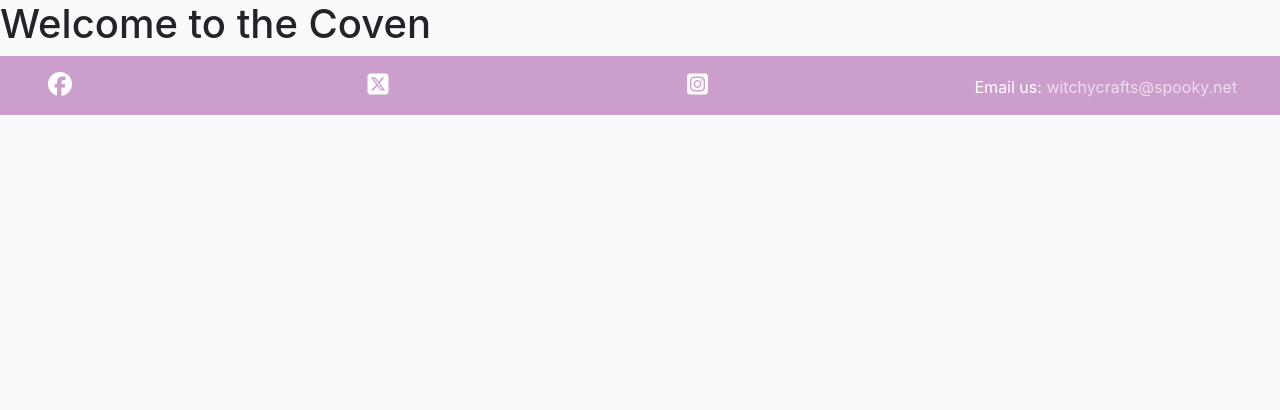
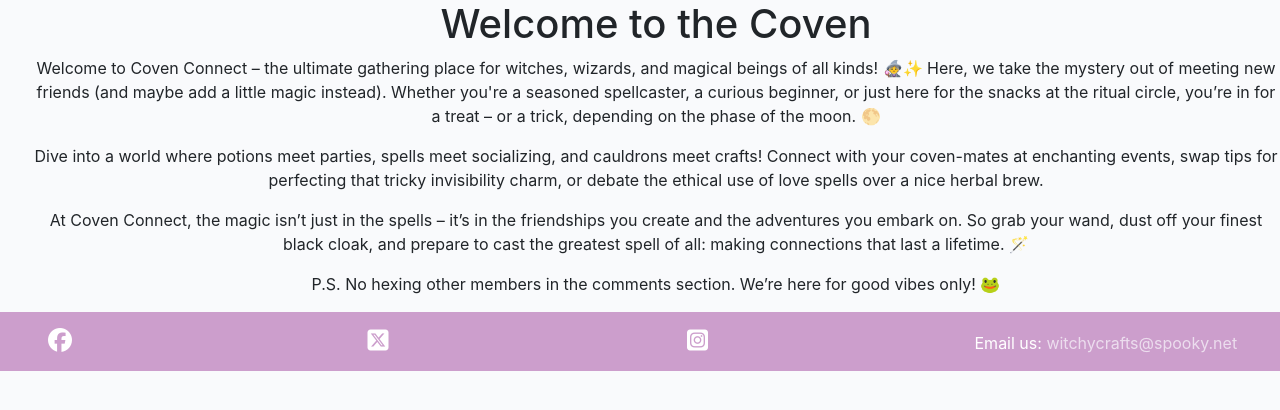
Before and after one commit to eva-may-JS/Individual-Full-Stack-Project, a Django app: page / in a window 1280 px wide. Shown: the part 60-470 px from the top of the page. Run offline with Django 4.2, Linux system fonts and the light colour scheme; some libraries are stand-ins or nearby versions.

Commit message:
Add Welcome text

```diff
--- a/home/templates/home/index.html
+++ b/home/templates/home/index.html
@@ -2,6 +2,23 @@
 {% load static %}
 {% block content %}
 
+<div id="welcome">
 <h1>Welcome to the Coven</h1>
 
+<p>Welcome to Coven Connect – the ultimate gathering place for witches, wizards, and magical beings of all kinds! 🧙‍♀️✨
+    Here, we take the mystery out of meeting new friends (and maybe add a little magic instead). Whether you're a
+    seasoned spellcaster, a curious beginner, or just here for the snacks at the ritual circle, you’re in for a treat –
+    or a trick, depending on the phase of the moon. 🌕 </p>
+
+<p>Dive into a world where potions meet parties, spells meet socializing, and cauldrons meet crafts! Connect
+    with your coven-mates at enchanting events, swap tips for perfecting that tricky invisibility charm, or debate the
+    ethical use of love spells over a nice herbal brew.</p>
+
+<p>At Coven Connect, the magic isn’t just in the spells – it’s in the friendships you create and the adventures you
+    embark on. So grab your wand, dust off your finest black cloak, and prepare to cast the greatest spell of all:
+    making connections that last a lifetime. 🪄</p>
+
+<p>P.S. No hexing other members in the comments section. We’re here for good vibes only! 🐸</p>
+</div>
+
 {% endblock %}
--- a/static/css/style.css
+++ b/static/css/style.css
@@ -35,6 +35,13 @@
 
 .main-bg {
     background-color: #F9FAFC;
+}
+
+/* Welcome section */
+
+#welcome {
+    text-align: center;
+    margin-left: 2rem;
 }
 
 .card {
```
